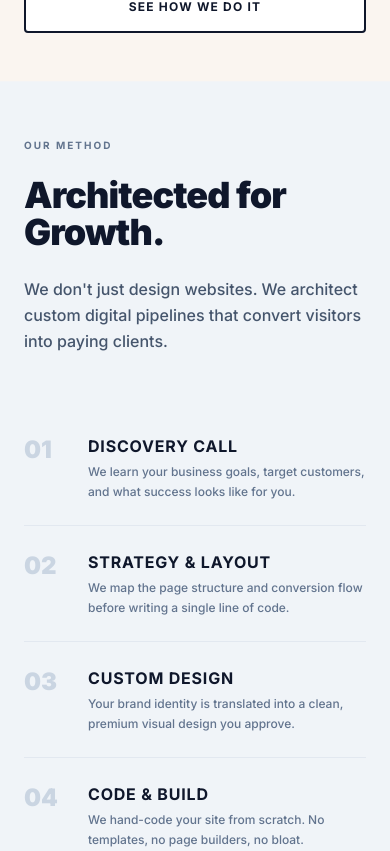
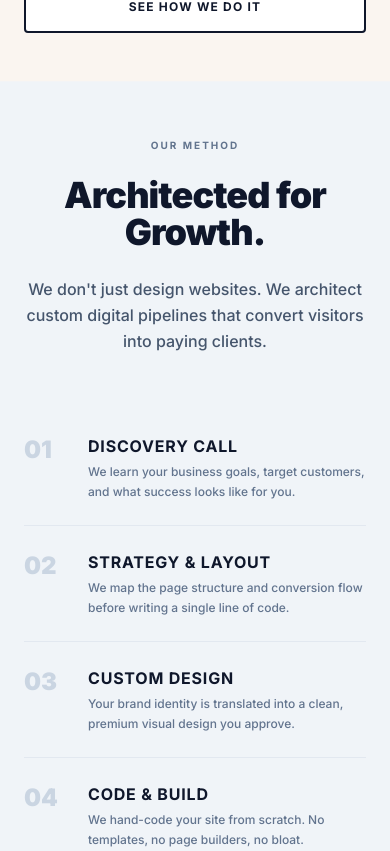
Before and after one commit to pixelwebstar/asheejajayan-website, a Next.js app: page / in a window 390 px wide. Shown: the part 3213-4064 px from the top of the page. Built offline with nearby package versions, Linux system fonts and the light colour scheme.

Commit message:
style: center all homepage section headings on mobile for layout uniformity

```diff
--- a/src/app/page.tsx
+++ b/src/app/page.tsx
@@ -438,15 +438,15 @@ export default function Home() {
         <div className="max-w-[1500px] mx-auto w-full">
           <div className="grid grid-cols-1 lg:grid-cols-12 gap-12 lg:gap-16 xl:gap-24 items-center">
             {/* Left Column: Heading & Summary (Stretched to match right column height) */}
-            <div className="lg:col-span-5 flex flex-col justify-between h-full py-2 lg:py-6">
-              <div className="space-y-6">
+            <div className="lg:col-span-5 flex flex-col justify-between h-full py-2 lg:py-6 text-center lg:text-left items-center lg:items-start w-full">
+              <div className="space-y-6 max-w-sm mx-auto lg:mx-0 w-full">
                 <span className="text-[10px] font-bold uppercase tracking-[0.2em] text-slate-500 block">
                   OUR METHOD
                 </span>
                 <h2 className="text-4xl sm:text-5xl lg:text-6xl xl:text-7xl font-black tracking-tight text-slate-900 leading-[1.05]">
                   Architected for Growth.
                 </h2>
-                <p className="text-base sm:text-lg text-slate-600 leading-relaxed font-medium max-w-sm">
+                <p className="text-base sm:text-lg text-slate-600 leading-relaxed font-medium max-w-sm mx-auto lg:mx-0">
                   We don't just design websites. We architect custom digital pipelines that convert visitors into paying clients.
                 </p>
               </div>
@@ -544,15 +544,15 @@ export default function Home() {
       <FullSection id="what" bgClass="bg-cool-light">
         <div className="max-w-[1500px] mx-auto w-full space-y-16">
           {/* Header */}
-          <div className="flex flex-col md:flex-row justify-between items-end gap-8 border-b border-slate-200 pb-8">
-            <div className="space-y-4 max-w-3xl">
+          <div className="flex flex-col md:flex-row justify-between items-center md:items-end gap-8 border-b border-slate-200 pb-8">
+            <div className="space-y-4 max-w-3xl text-center md:text-left w-full">
               <span className="text-[10px] font-bold uppercase tracking-[0.2em] text-slate-500 block">
                 THE VALUE DELIVERED
               </span>
               <h2 className="text-4xl sm:text-5xl lg:text-6xl font-black tracking-tight text-slate-900 leading-[1.05]">
                 What Your Business Gets.
               </h2>
-              <p className="text-base sm:text-lg leading-relaxed text-slate-600 font-medium">
+              <p className="text-base sm:text-lg leading-relaxed text-slate-600 font-medium max-w-xl mx-auto md:mx-0">
                 Every website we build is an automated lead-capture system. Here is exactly how it works to scale your operations.
               </p>
             </div>
@@ -603,8 +603,8 @@ export default function Home() {
       <FullSection id="reviews" bgClass="bg-warm-light">
         <div className="max-w-[1500px] mx-auto w-full space-y-16">
           {/* Header */}
-          <div className="flex flex-col md:flex-row justify-between items-end gap-8 border-b border-slate-200 pb-8">
-            <div className="space-y-4 max-w-3xl">
+          <div className="flex flex-col md:flex-row justify-between items-center md:items-end gap-8 border-b border-slate-200 pb-8">
+            <div className="space-y-4 max-w-3xl text-center md:text-left w-full">
               <span className="text-[10px] font-bold uppercase tracking-[0.2em] text-slate-500 block">
                 SOCIAL PROOF
               </span>
@@ -669,15 +669,15 @@ export default function Home() {
         <div className="max-w-6xl mx-auto w-full">
           <div className="grid grid-cols-1 lg:grid-cols-12 gap-12 lg:gap-16 items-start">
             {/* Left Column: Heading + Selling Points */}
-            <div className="lg:col-span-5 space-y-8">
-              <div className="space-y-4">
+            <div className="lg:col-span-5 space-y-8 text-center lg:text-left flex flex-col items-center lg:items-start w-full">
+              <div className="space-y-4 w-full">
                 <span className="text-[10px] font-bold uppercase tracking-[0.2em] text-slate-500 block">
                   GET STARTED
                 </span>
                 <h2 className="text-3xl sm:text-4xl lg:text-5xl font-black tracking-tight text-slate-900 leading-[1.1]">
                   Initiate Your Project.
                 </h2>
-                <p className="text-base leading-relaxed text-slate-600 font-medium">
+                <p className="text-base leading-relaxed text-slate-600 font-medium max-w-sm mx-auto lg:mx-0">
                   Submit your goals and I will return a custom project proposal within 24 hours.
                 </p>
               </div>
```
